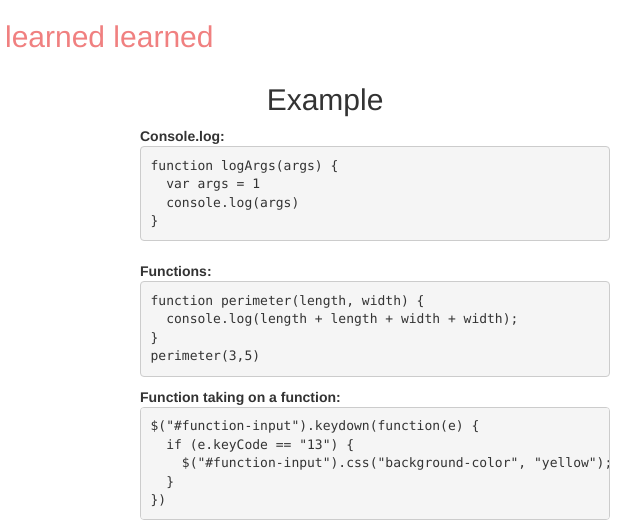
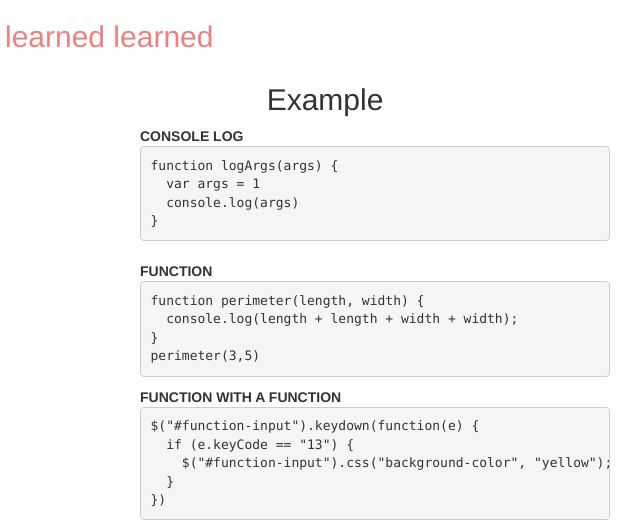
Before and after one commit to graholm/whatihavelearned, a plain HTML site: page -KWcugSDKCLw7awlQ110/index.html in a window 1280 px wide. Shown: the top 522 px of the page, 615-1255 px from the left. Drawn offline with nearby package versions, Linux system fonts and the light colour scheme; no server answers.

Commit message:
Classadoo autocommit

```diff
--- a/-KWcugSDKCLw7awlQ110/index.html
+++ b/-KWcugSDKCLw7awlQ110/index.html
@@ -59,13 +59,13 @@
             </p>
           </div>
           <div class="col-xs-5">
-            <b>Console.log:</b>
+            <b>CONSOLE LOG</b>
             <div id="console-log-example"></div>
 
-            <b>Functions:</b>
+            <b>FUNCTION</b>
             <div id="function-example">                  </div>
 
-            <b>Function taking on a function:</b>
+            <b>FUNCTION WITH A FUNCTION</b>
             <div id="function-take-function-ex">
               <pre>$("#function-input").keydown(function(e) {
   if (e.keyCode == "13") {
```
